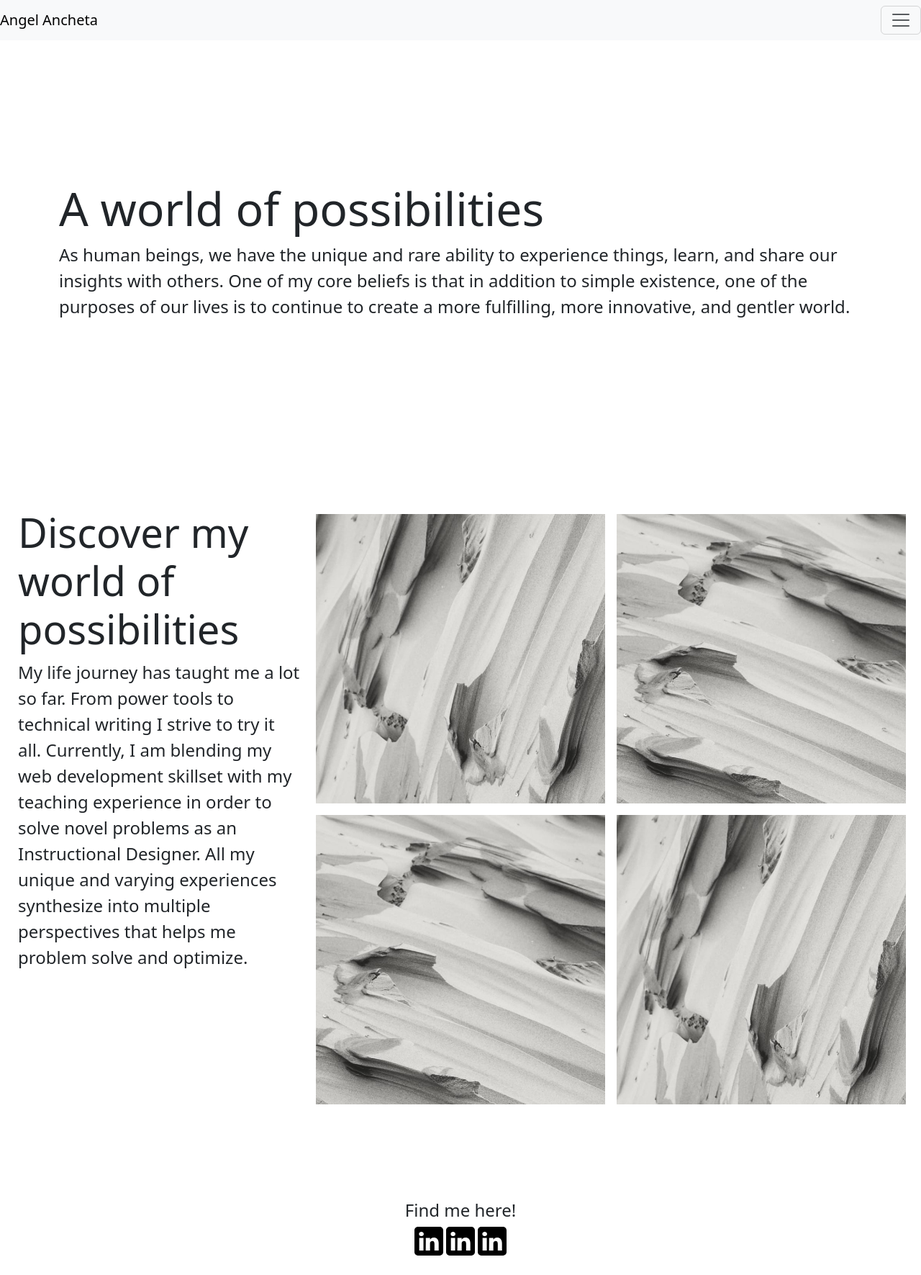
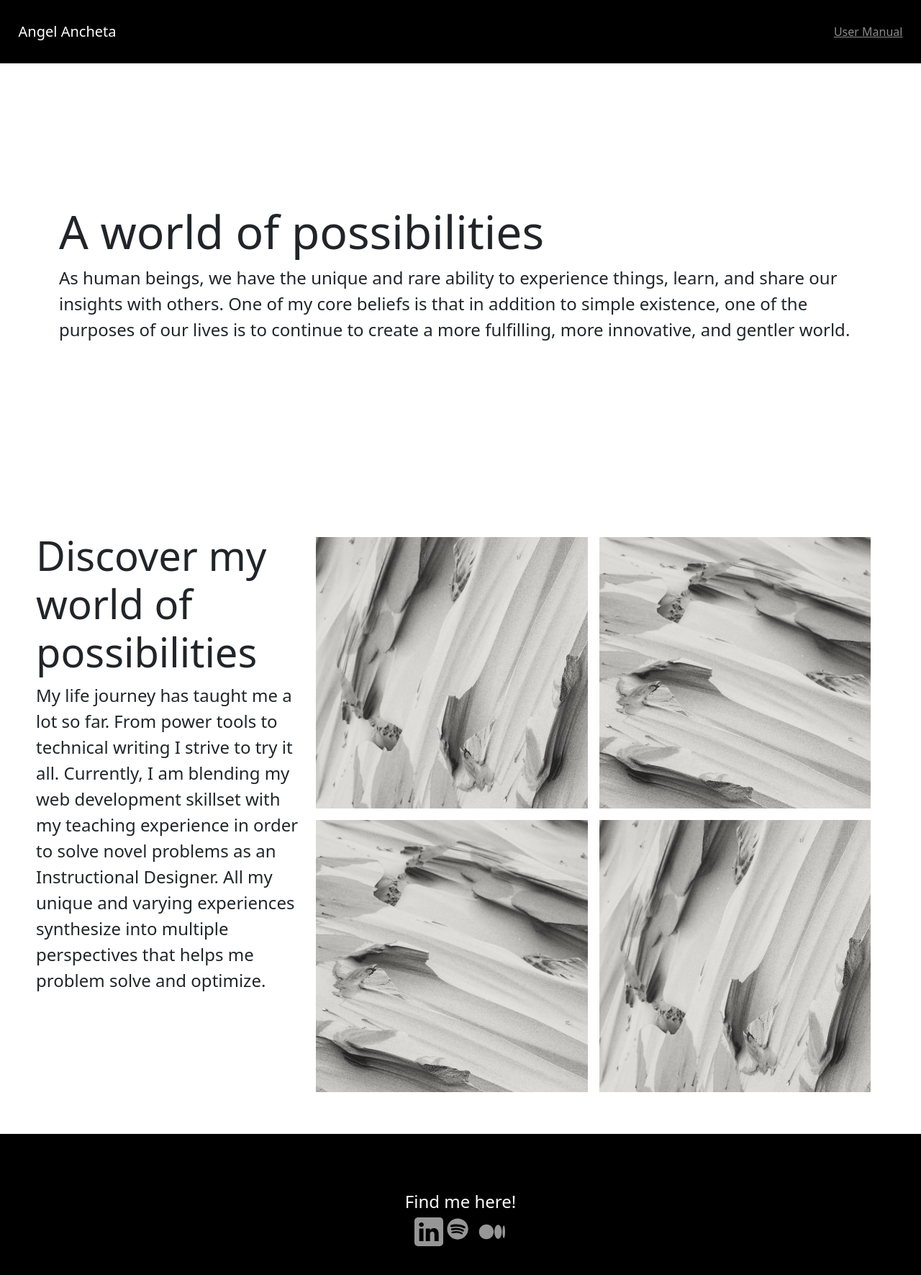
Before and after one commit to anchetadev/personal-website-template, a plain HTML site: page index.html in a window 1280 px wide. Shown: the whole page at 72% size. Before the commit the page ends 1744 px from the top, so only its background shows below. Drawn offline with nearby package versions, Linux system fonts and the light colour scheme.

Commit message:
new icons

```diff
--- a/css/index.css
+++ b/css/index.css
@@ -2,6 +2,12 @@
     margin: 0;
     padding: 0;
     border: 0;
+}
+nav {
+    padding: 3vh 2vw !important;
+}
+.bg-dark{
+    background-color: black !important;
 }
 p, .lead {
 font-size: 1.5rem;
@@ -43,8 +49,8 @@ justify-content: center;
     opacity: 1;
   }
 #world-parent {
-    min-width: 100%;
-    padding: 50px 25px;
+    width: 100%;
+    padding: 50px;
     height: 100%;
 }
 .world {
@@ -80,9 +86,11 @@ justify-content: center;
     opacity: 1;
   }
 footer {
-    padding-top: 75px;
+    padding: 10vh 0 5vh 0;
     margin: auto;
     text-align: center;
+    background-color: black;
+    color: white;
 }
 footer > div > img {
     width: 40px;
@@ -96,4 +104,7 @@ footer > div > img {
     .hidden-text > p {
         font-size: 0.8rem;
     }
+    #world-parent {
+        padding: 25px;
+    }
 }
--- a/index.html
+++ b/index.html
@@ -8,20 +8,12 @@
   <link rel="stylesheet" href="./css/index.css">
 <body>
   <!-- REVISE -->
-  <div class="pos-f-t">
-    <div class="collapse" id="navbarToggleExternalContent">
-      <div class="bg-dark p-4">
-        <h4 class="text-white">Collapsed content</h4>
-        <span class="text-muted">Toggleable via the navbar brand.</span>
-      </div>
-    </div>
-    <nav class="navbar sticky-top navbar-light bg-light">
-      <a class="navbar-brand" href="#">Angel Ancheta</a>
-      <button class="navbar-toggler" type="button" data-toggle="collapse" data-target="#navbarToggleExternalContent" aria-controls="navbarToggleExternalContent" aria-expanded="false" aria-label="Toggle navigation">
-        <span class="navbar-toggler-icon"></span>
-      </button>
-    </nav>
-  </div>
+  <nav class="navbar navbar-dark bg-dark">
+    <a class="navbar-brand" href="#">Angel Ancheta</a>
+    <a class="navbar-text" href="https://anchetadev.github.io/user-manual/" target="_blank">
+      User Manual
+    </a>
+  </nav>
 <!-- REVISE -->
 <header class="jumbotron jumbotron-fluid">
   <div class="container ">
@@ -70,9 +62,9 @@
   <footer class="row">
     <h4 class="col-sm-12" >Find me here!</h4>
     <div>
-      <img src="./img/linkedin.svg" alt="linkedin" srcset="">
-      <img src="./img/linkedin.svg" alt="medium" srcset="">
-      <img src="./img/linkedin.svg" alt="email" srcset="">
+      <img src="./img/gray_linkedin_icon.svg" alt="linkedin" srcset="">
+      <img src="./img/gray_spotify_icon 2.svg" alt="medium" srcset="">
+      <img src="./img/gray_medium_icon.svg" alt="email">
     </div>
   </footer>
 
```
Also changed, not shown: img/gray_linkedin_icon.svg (added), img/gray_medium_icon.svg (added), img/gray_spotify_icon 2.svg (added), img/linkedin.svg (deleted), img/linkedin_icon.svg (added), img/medium_icon.svg (added), img/spotify_icon.svg (added), 2 other files.
